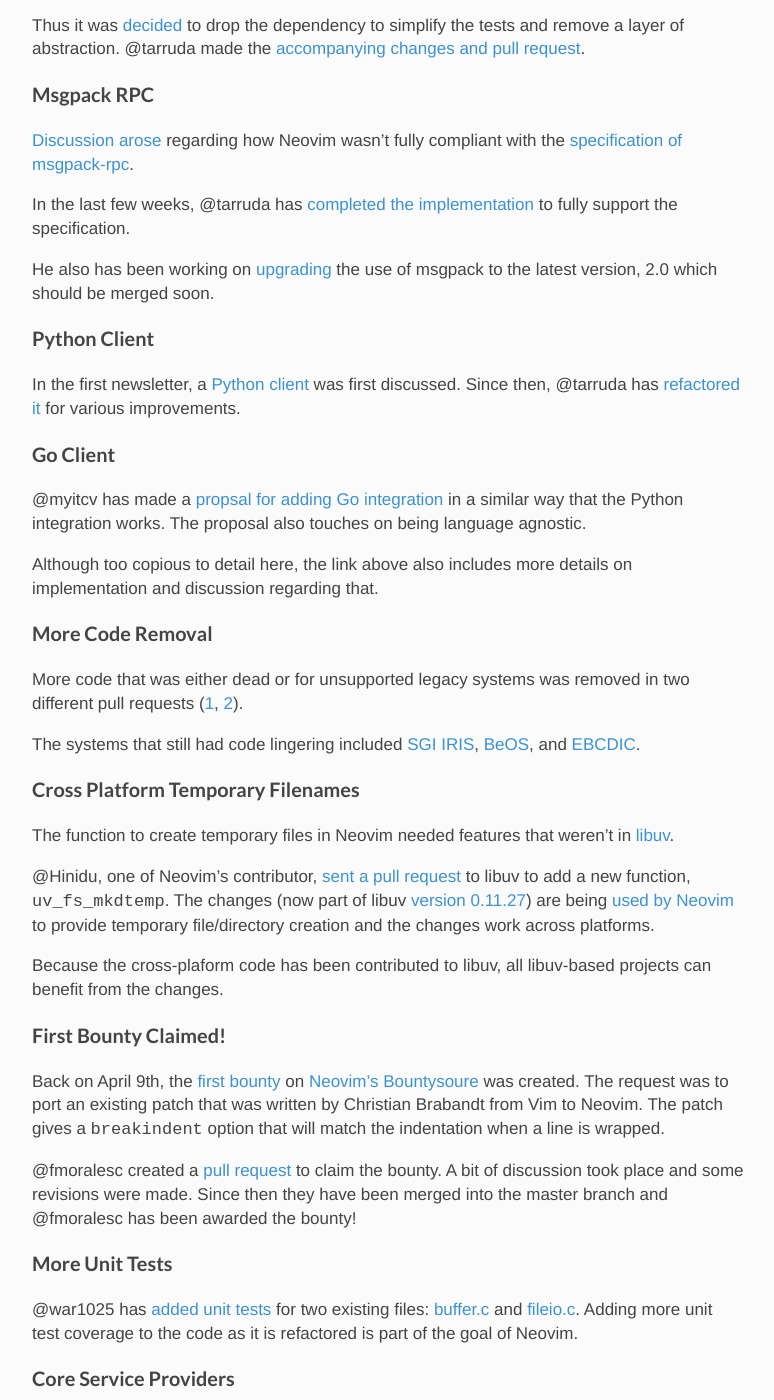
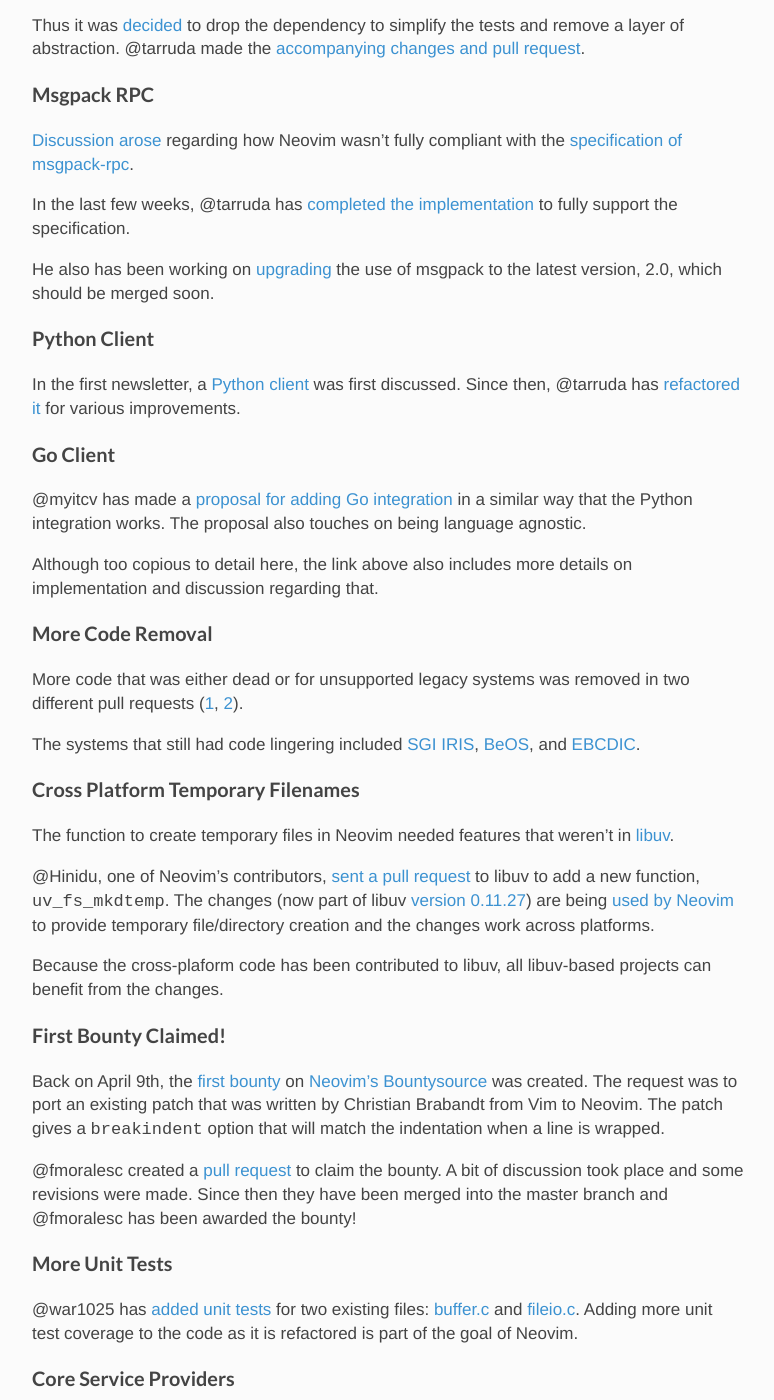
Before and after one commit to neovim/neovim.github.io, a Jekyll site: the page built from _posts/2014-09-06-september-newsletter.md, in a window 1280 px wide and 1400 px high, scrolled down 1662 px. Shown: the whole window, without its empty margins (32-806 px from the left). Built offline with Jekyll 4.4.1, drawn with Linux system fonts in a browser that asks for light colours; nearby versions of some CDN libraries; comment, search, counter and statistics services are not loaded.

Commit message:
Spelling and grammar fixes to September newsletter

```diff
--- a/_posts/2014-09-06-september-newsletter.md
+++ b/_posts/2014-09-06-september-newsletter.md
@@ -86,7 +86,7 @@
 implementation][msgpack-compliance] to fully support the specification.
 
 He also has been working on [upgrading][msgpack-2.0] the use of msgpack to the
-latest version, 2.0 which should be merged soon.
+latest version, 2.0, which should be merged soon.
 
 ### Python Client
 
@@ -96,7 +96,7 @@
 
 ### Go Client
 
-@myitcv has made a [propsal for adding Go integration][go-integration] in a
+@myitcv has made a [proposal for adding Go integration][go-integration] in a
 similar way that the Python integration works. The proposal also touches on
 being language agnostic.
 
@@ -116,7 +116,7 @@
 The function to create temporary files in Neovim needed features that weren't in
 [libuv][info-libuv].
 
-@Hinidu, one of Neovim's contributor, [sent a pull request][temp-libuv-pr] to
+@Hinidu, one of Neovim's contributors, [sent a pull request][temp-libuv-pr] to
 libuv to add a new function, `uv_fs_mkdtemp`. The changes (now part of libuv
 [version 0.11.27][temp-version]) are being [used by Neovim][temp-pr] to provide
 temporary file/directory creation and the changes work across platforms.
@@ -127,7 +127,7 @@
 ### First Bounty Claimed!
 
 Back on April 9th, the [first bounty][bounty-first] on [Neovim's
-Bountysoure][info-bountysource] was created. The request was to port an existing
+Bountysource][info-bountysource] was created. The request was to port an existing
 patch that was written by Christian Brabandt from Vim to Neovim. The patch gives
 a `breakindent` option that will match the indentation when a line is wrapped.
 
@@ -164,7 +164,7 @@
 ### Windows Progress
 
 Neovim has successfully been compiled in [Microsoft Visual C++][windows-msvc] as
-well as using [MinGW][windows-mingw] in [this issue][windows-master] and [this
+well as using [MinGW][windows-mingw], in [this issue][windows-master] and [this
 one][windows-mingw-issue] respectively.
 
 ## Helping Out
```
